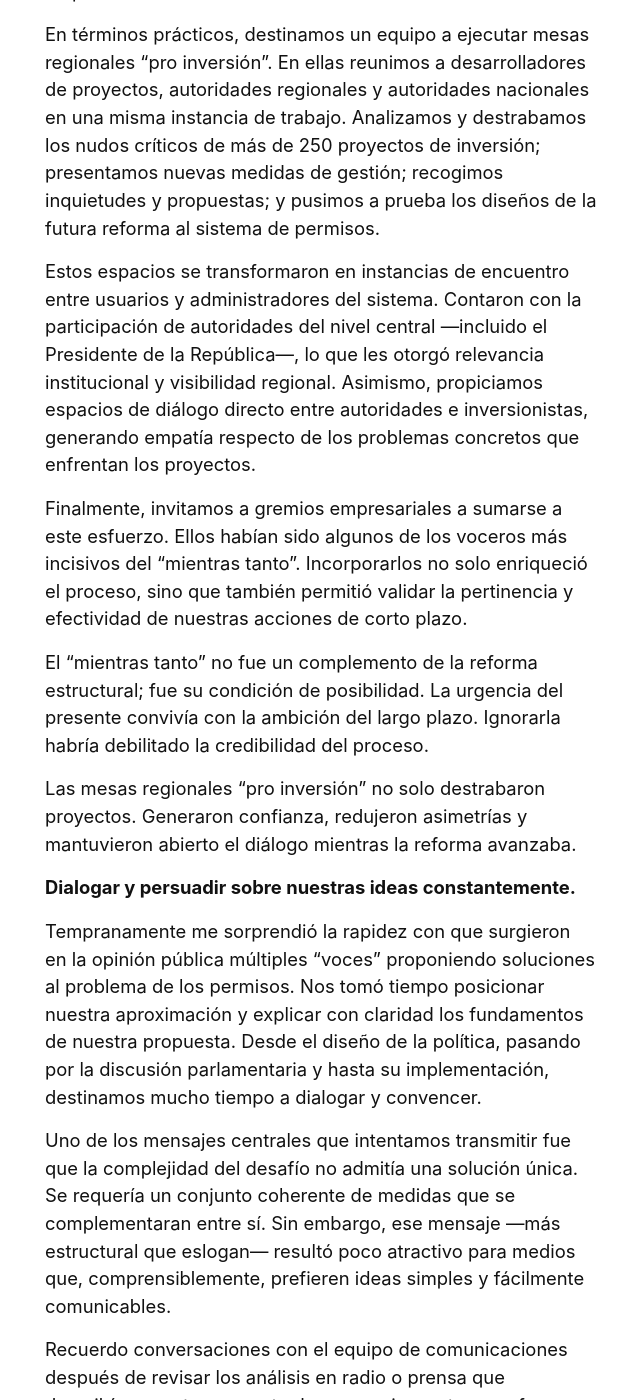
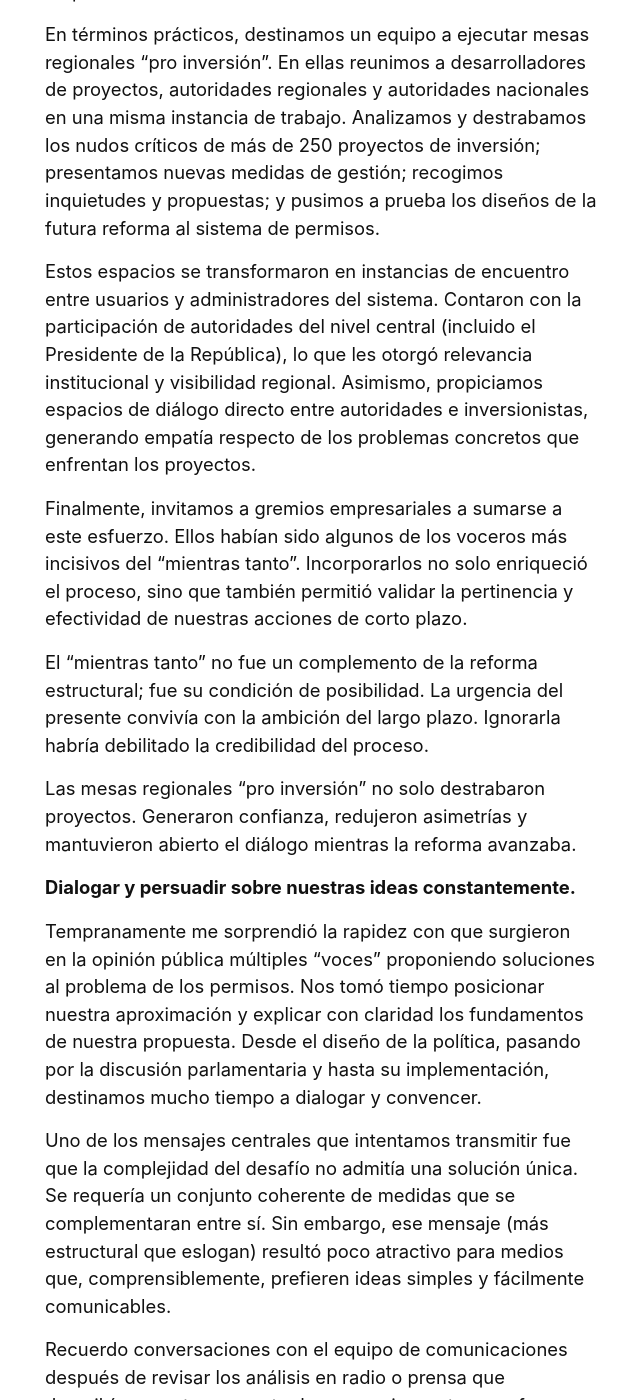
Before and after one commit to nicomarshallr/nicomarshallr.github.io, a Jekyll site: the page built from _posts/2027-02-18-Reformar-el-sistema-de-permisos.-Aprendizajes-desde-dentro..md, in a window 1280 px wide and 1400 px high, scrolled down 2609 px. Shown: the whole window, without its empty margins (319-959 px from the left). Built offline with Jekyll 4.4.1, drawn with Linux system fonts in a browser that asks for light colours.

```diff
--- a/_posts/2027-02-18-Reformar-el-sistema-de-permisos.-Aprendizajes-desde-dentro..md
+++ b/_posts/2027-02-18-Reformar-el-sistema-de-permisos.-Aprendizajes-desde-dentro..md
@@ -40,7 +40,7 @@ A ese desafío lo llamamos el “mientras tanto”. En cada presentación del pr
 
 En términos prácticos, destinamos un equipo a ejecutar mesas regionales “pro inversión”. En ellas reunimos a desarrolladores de proyectos, autoridades regionales y autoridades nacionales en una misma instancia de trabajo. Analizamos y destrabamos los nudos críticos de más de 250 proyectos de inversión; presentamos nuevas medidas de gestión; recogimos inquietudes y propuestas; y pusimos a prueba los diseños de la futura reforma al sistema de permisos.
 
-Estos espacios se transformaron en instancias de encuentro entre usuarios y administradores del sistema. Contaron con la participación de autoridades del nivel central —incluido el Presidente de la República—, lo que les otorgó relevancia institucional y visibilidad regional. Asimismo, propiciamos espacios de diálogo directo entre autoridades e inversionistas, generando empatía respecto de los problemas concretos que enfrentan los proyectos.
+Estos espacios se transformaron en instancias de encuentro entre usuarios y administradores del sistema. Contaron con la participación de autoridades del nivel central (incluido el Presidente de la República), lo que les otorgó relevancia institucional y visibilidad regional. Asimismo, propiciamos espacios de diálogo directo entre autoridades e inversionistas, generando empatía respecto de los problemas concretos que enfrentan los proyectos.
 
 Finalmente, invitamos a gremios empresariales a sumarse a este esfuerzo. Ellos habían sido algunos de los voceros más incisivos del “mientras tanto”. Incorporarlos no solo enriqueció el proceso, sino que también permitió validar la pertinencia y efectividad de nuestras acciones de corto plazo.
 
@@ -52,7 +52,7 @@ Las mesas regionales “pro inversión” no solo destrabaron proyectos. Generar
 
 Tempranamente me sorprendió la rapidez con que surgieron en la opinión pública múltiples “voces” proponiendo soluciones al problema de los permisos. Nos tomó tiempo posicionar nuestra aproximación y explicar con claridad los fundamentos de nuestra propuesta. Desde el diseño de la política, pasando por la discusión parlamentaria y hasta su implementación, destinamos mucho tiempo a dialogar y convencer.
 
-Uno de los mensajes centrales que intentamos transmitir fue que la complejidad del desafío no admitía una solución única. Se requería un conjunto coherente de medidas que se complementaran entre sí. Sin embargo, ese mensaje —más estructural que eslogan— resultó poco atractivo para medios que, comprensiblemente, prefieren ideas simples y fácilmente comunicables.
+Uno de los mensajes centrales que intentamos transmitir fue que la complejidad del desafío no admitía una solución única. Se requería un conjunto coherente de medidas que se complementaran entre sí. Sin embargo, ese mensaje (más estructural que eslogan) resultó poco atractivo para medios que, comprensiblemente, prefieren ideas simples y fácilmente comunicables.
 
 Recuerdo conversaciones con el equipo de comunicaciones después de revisar los análisis en radio o prensa que describían nuestro proyecto de manera inexacta o confusa. Más de una vez tuvimos que reaccionar frente a actores que lograban instalar soluciones fáciles de explicar, pero que, desde nuestra perspectiva, eran equivocadas.
 
```
